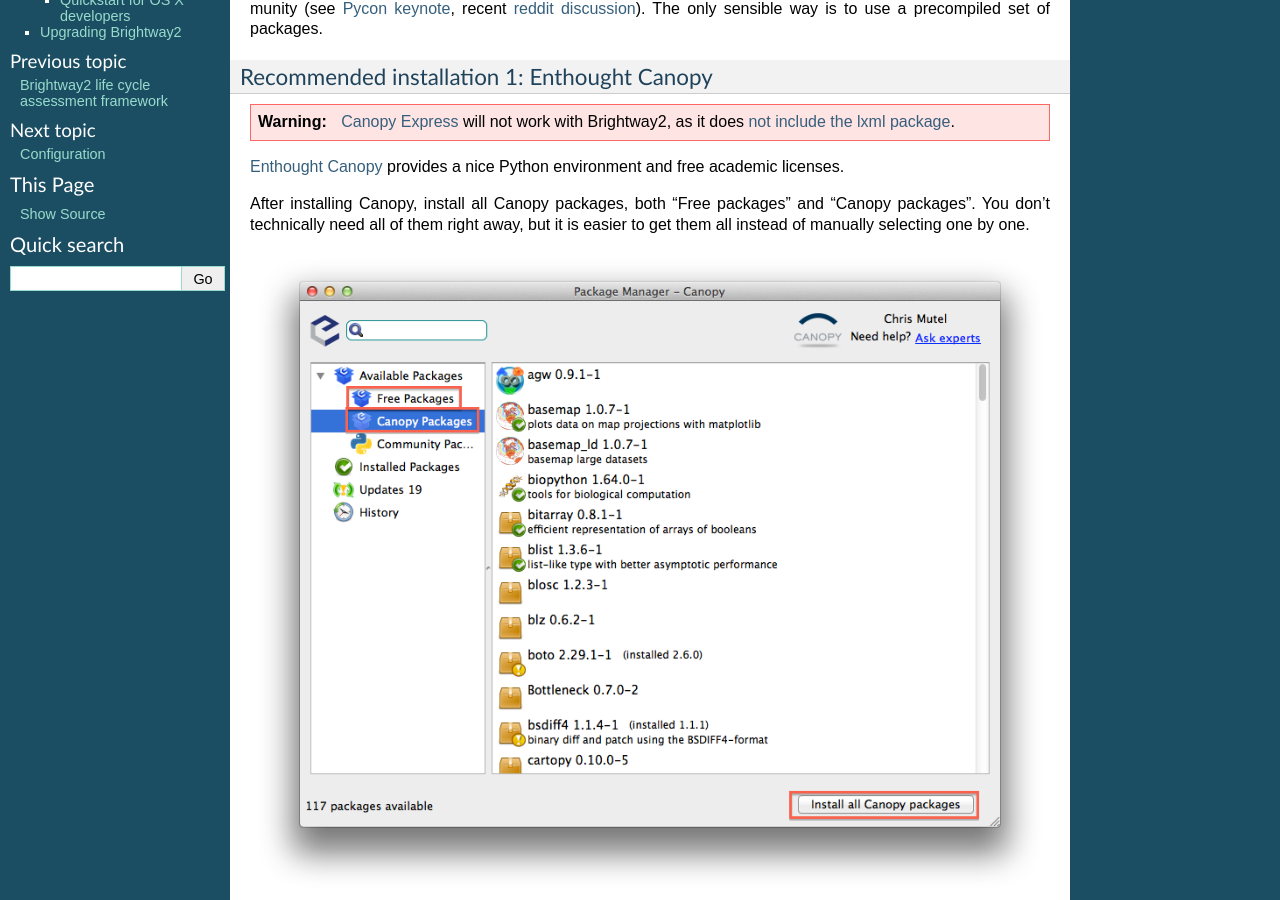
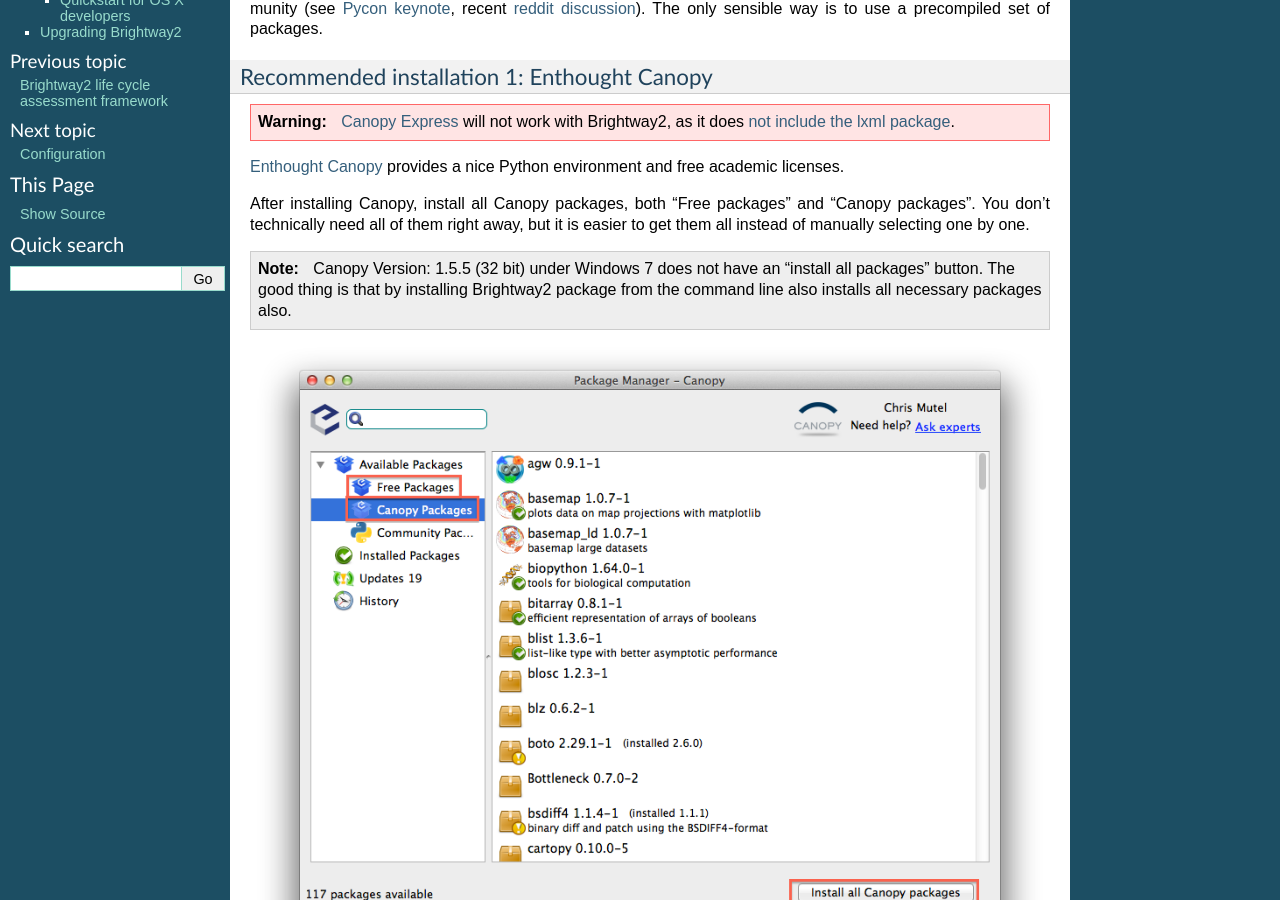
Before and after one commit to brightway-lca/brightway2, a Sphinx documentation site: the page built from docs/installation.rst, in a window 1280 px wide and 900 px high, scrolled down 370 px. Built offline with Sphinx 7.4.7, drawn with Linux system fonts in a browser that asks for light colours.

Commit message:
installation.rst edited online with Bitbucket

```diff
--- a/docs/installation.rst
+++ b/docs/installation.rst
@@ -26,6 +26,8 @@
 `Enthought Canopy <https://www.enthought.com/products/canopy/>`_ provides a nice Python environment and free academic licenses.
 
 After installing Canopy, install all Canopy packages, both "Free packages" and "Canopy packages". You don't technically need all of them right away, but it is easier to get them all instead of manually selecting one by one.
+
+.. note:: Canopy Version: 1.5.5 (32 bit) under Windows 7 does not have an "install all packages" button. The good thing is that by installing Brightway2 package from the command line also installs all necessary packages also.
 
 .. image:: images/canopy-all-packages.png
     :align: center
```
